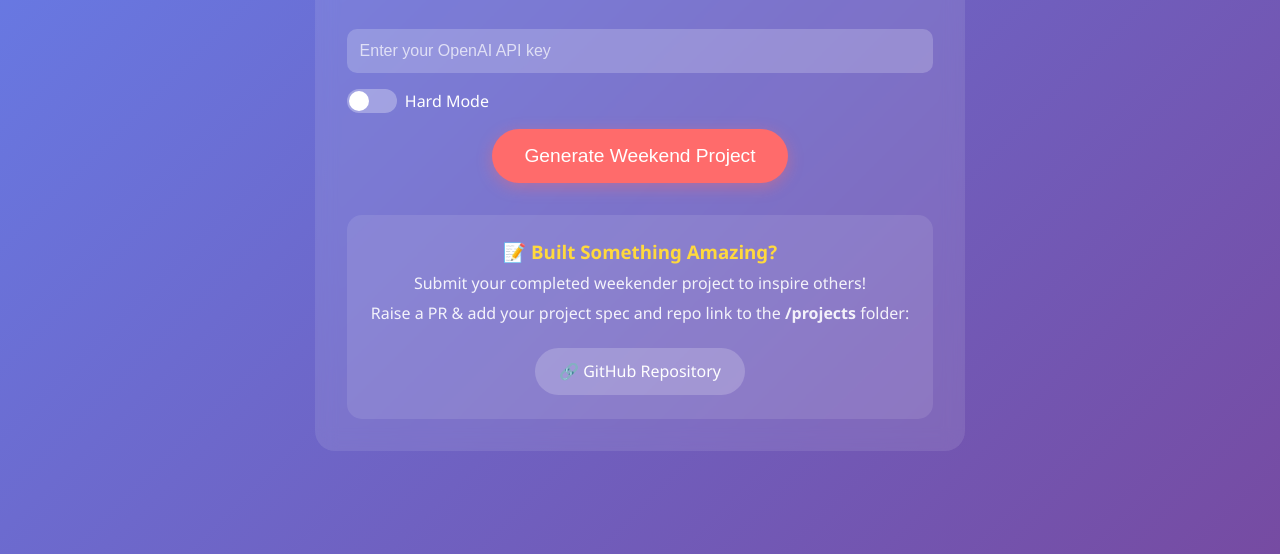
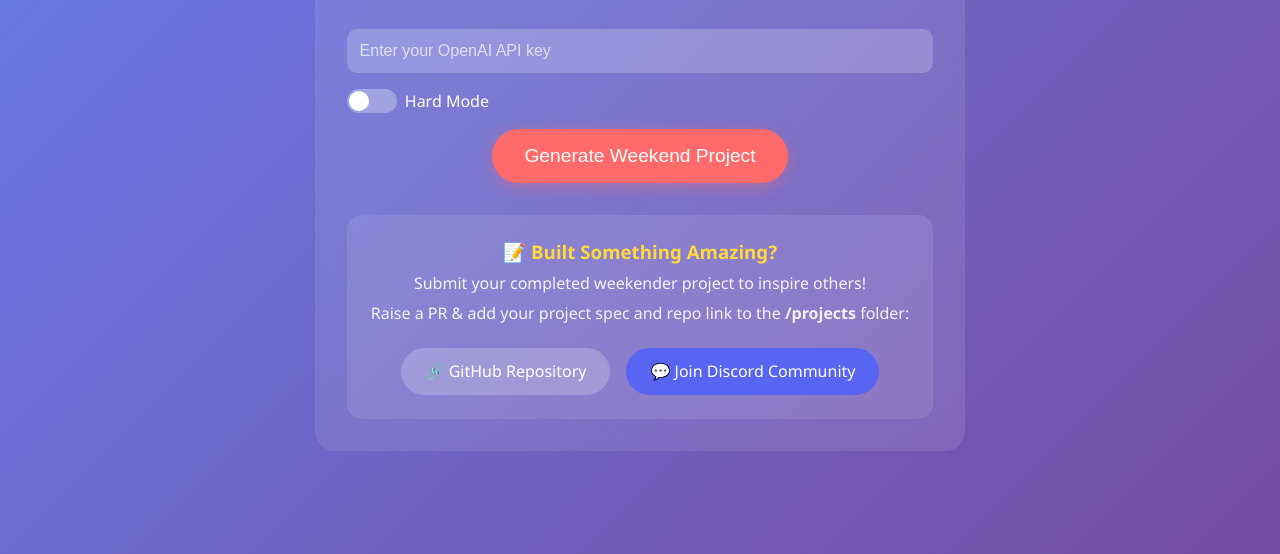
Before and after one commit to jabba2324/weekender, a plain HTML site: page index.html in a window 1280 px wide. Shown: the part 246-800 px from the top of the page. Drawn offline with Linux system fonts and the light colour scheme.

Commit message:
add discord

```diff
--- a/index.html
+++ b/index.html
@@ -32,7 +32,10 @@
             <h3>📝 Built Something Amazing?</h3>
             <p>Submit your completed weekender project to inspire others!</p>
             <p>Raise a PR & add your project spec and repo link to the <strong>/projects</strong> folder:</p>
-            <a href="https://github.com/jabba2324/weekender" target="_blank" class="repo-link">🔗 GitHub Repository</a>
+            <div class="community-links">
+                <a href="https://github.com/jabba2324/weekender" target="_blank" class="repo-link">🔗 GitHub Repository</a>
+                <a href="https://discord.gg/aQTs7XPN" target="_blank" class="discord-link">💬 Join Discord Community</a>
+            </div>
         </div>
     </div>
 
--- a/style.css
+++ b/style.css
@@ -182,6 +182,12 @@ h1 {
     margin-bottom: 0.5rem;
     opacity: 0.9;
 }
+.community-links {
+    display: flex;
+    gap: 1rem;
+    justify-content: center;
+    flex-wrap: wrap;
+}
 .repo-link {
     display: inline-block;
     margin-top: 1rem;
@@ -196,3 +202,17 @@ h1 {
     background: rgba(255,255,255,0.3);
     transform: translateY(-2px);
 }
+.discord-link {
+    display: inline-block;
+    margin-top: 1rem;
+    padding: 0.8rem 1.5rem;
+    background: #5865F2;
+    color: white;
+    text-decoration: none;
+    border-radius: 25px;
+    transition: all 0.3s;
+}
+.discord-link:hover {
+    background: #4752C4;
+    transform: translateY(-2px);
+}
```
